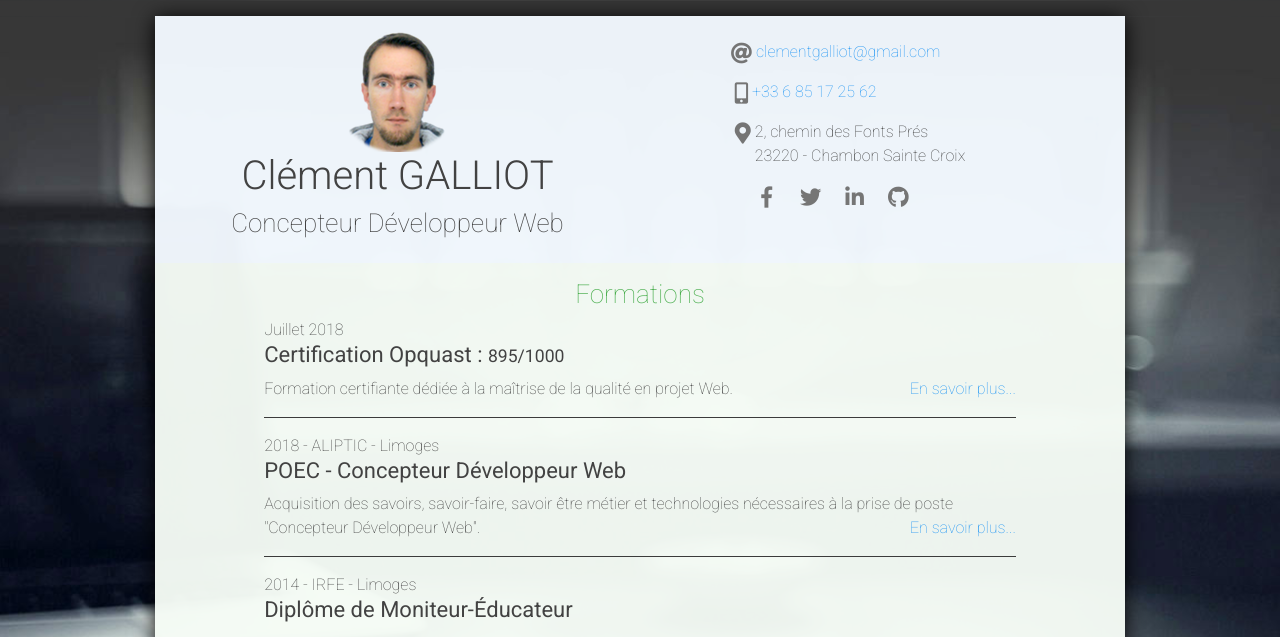
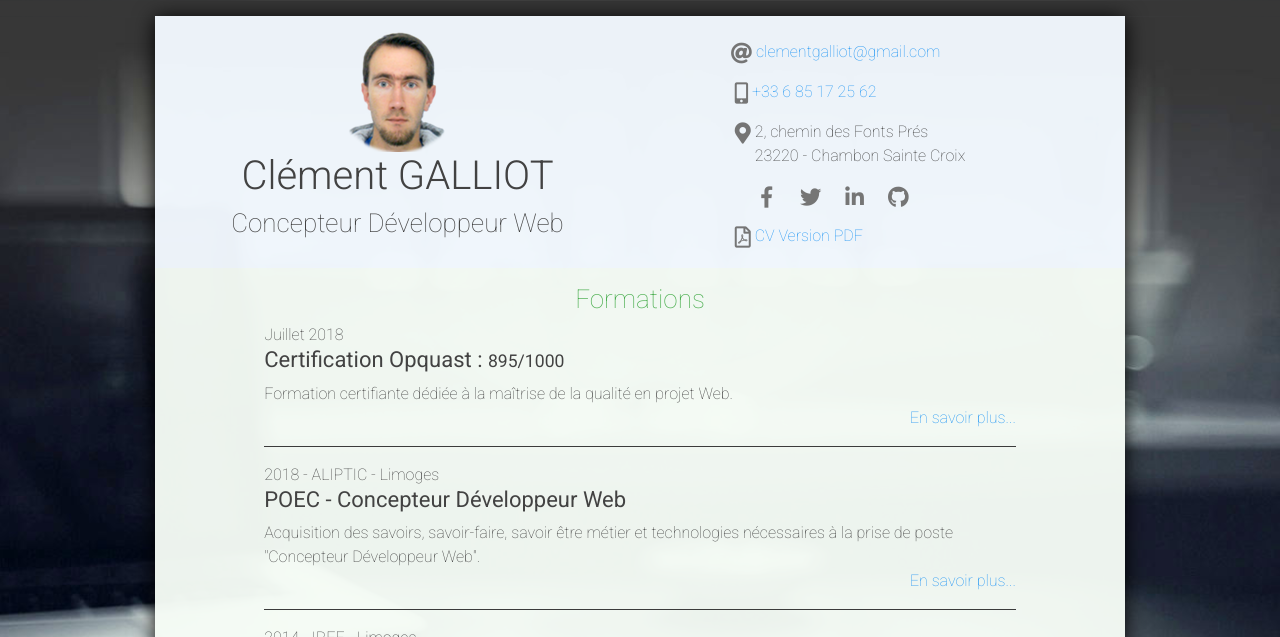
Before and after one commit to clementgalliot/CV, a plain HTML site: page index.html in a window 1280 px wide. Shown: the top 637 px of the page. Drawn offline with Linux system fonts and the light colour scheme.

Commit message:
Ajout CV - Version PDF

```diff
--- a/index.html
+++ b/index.html
@@ -27,7 +27,7 @@
 				<h1>Clément GALLIOT</h1>
 				<h2>Concepteur Développeur Web</h2>
 			</div>
-			<div id="contact" class="col-lg-6 col-md-5 col-sm-12 pt-4 pb-2">
+			<div id="contact" class="col-lg-6 col-md-5 col-sm-12 pt-4 pb-1">
 				<div class="col-lg-10 col-md-12 offset-lg-2 offset-md-0 offset-sm-2 p-0">
 					<p><i class="fas fa-at fa-lg"></i> <a href="mailto:clementgalliot@gmail.com" title="Me contacter par mail">clementgalliot@gmail.com</a></p>
 					<div class="pl-1">
@@ -53,6 +53,9 @@
 							<i class="fab fa-github fa-lg"></i>
 						</a>
 					</div>
+					<div id="pdf" class="float-left pl-1">
+						<p><i class="far fa-file-pdf fa-lg"></i> <a href="https://www.clementgalliot.fr/assets/doc/CV-ClementGALLIOT.pdf" target="_blank" title="CV">CV Version PDF</a></p>
+					</div>
 				</div>
 			</div>
 		</div>
@@ -65,11 +68,11 @@
 					Juillet 2018
 					<h3>Certification Opquast : <small>895/1000</small></h3>
 					Formation certifiante dédiée à la maîtrise de la qualité en projet Web.
-					<div class="float-right"><a href="#opquast" data-toggle="modal" data-target="#opquast-modal">En savoir plus...</a></div>
+					<div class="text-right"><a href="#opquast" data-toggle="modal" data-target="#opquast-modal">En savoir plus...</a></div>
 					<hr> 2018 - ALIPTIC - Limoges
 					<h3>POEC - Concepteur Développeur Web</h3>
 					Acquisition des savoirs, savoir-faire, savoir être métier et technologies nécessaires à la prise de poste "Concepteur Développeur Web".
-					<div class="float-right"><a href="#poec" data-toggle="modal" data-target="#poec-modal">En savoir plus...</a></div>
+					<div class="text-right"><a href="#poec" data-toggle="modal" data-target="#poec-modal">En savoir plus...</a></div>
 					<hr> 2014 - IRFE - Limoges
 					<h3>Diplôme de Moniteur-Éducateur</h3>
 					<hr> 2009 - Lycée Suzanne Valadon - Limoges
```
Also changed, not shown: 1 other file.
